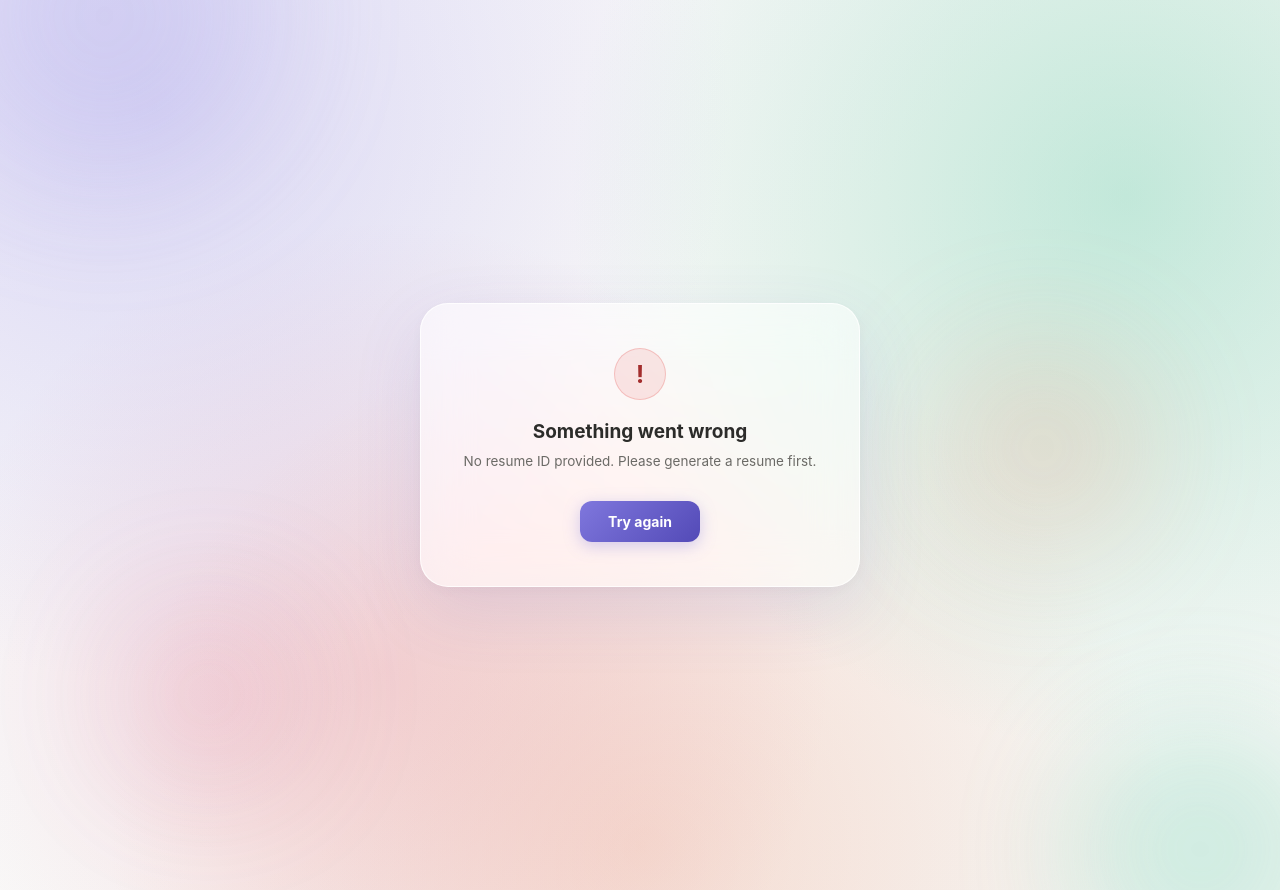
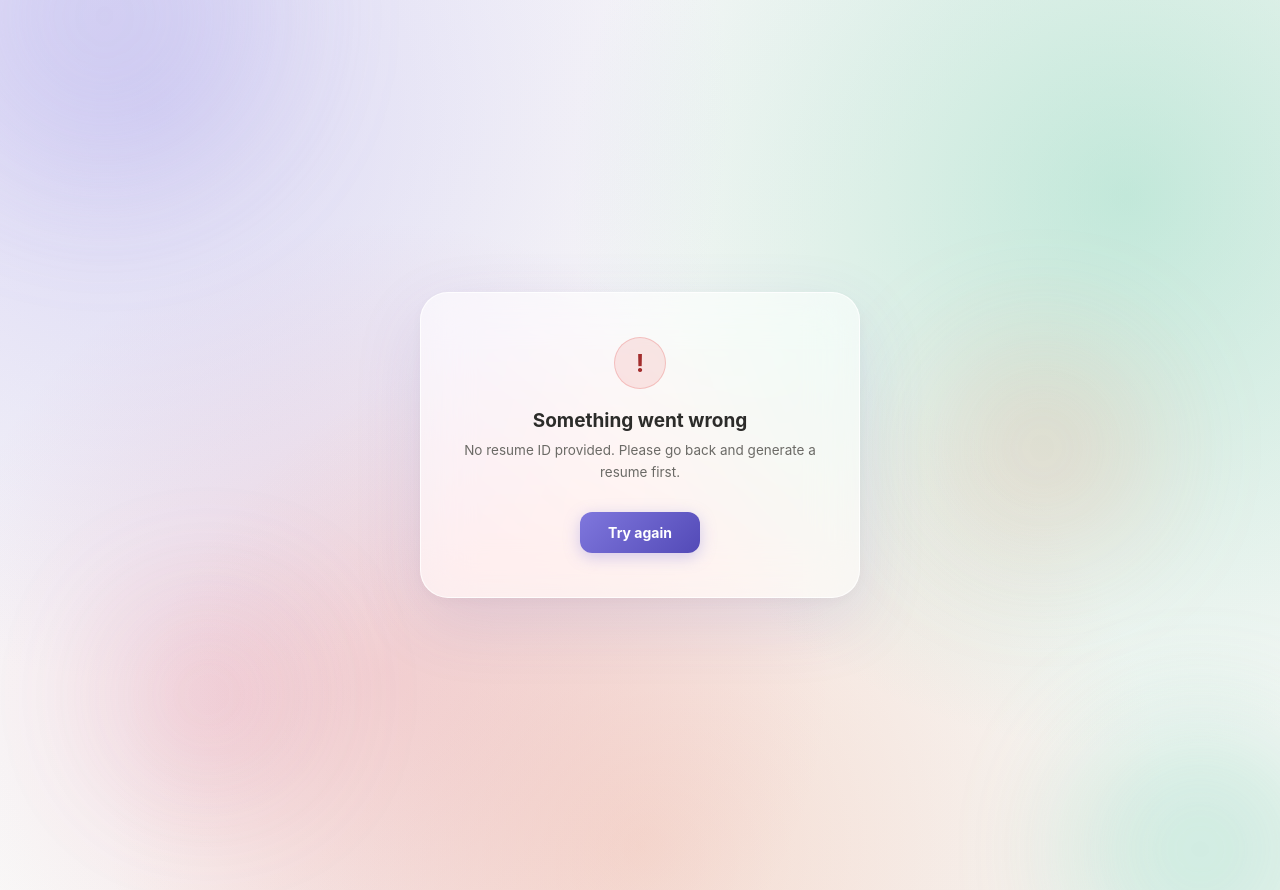
Before and after one commit to Kumarteja-dev/resume-builder-api, a Flask app: page /resume in a window 1280 px wide. Run offline with Flask 3, Linux system fonts and the light colour scheme.

Commit message:
Update results.html

```diff
--- a/templates/results.html
+++ b/templates/results.html
@@ -415,12 +415,12 @@
   <div class="blob b4"></div>
 
   <div class="error-card">
-    <div class="error-icon">!</div>
-    <div class="error-title">Something went wrong</div>
+    <div class="error-icon" id="error-icon">!</div>
+    <div class="error-title" id="error-title">Something went wrong</div>
     <div class="error-message" id="error-message-text">
       We couldn't generate your resume. Please try again.
     </div>
-    <button class="retry-btn" onclick="window.location.reload()">Try again</button>
+    <button class="retry-btn" id="error-action-btn" onclick="window.location.reload()">Try again</button>
   </div>
 </div>
 
@@ -451,6 +451,7 @@
 <script>
 const params = new URLSearchParams(window.location.search);
 const resumeId = params.get('id');
+const errorReason = params.get('error');
 
 const loadingScreen = document.getElementById('loading-screen');
 const errorScreen = document.getElementById('error-screen');
@@ -482,12 +483,24 @@ function advanceStep() {
   }
 }
 
-function showError(message) {
+function showError(message, options) {
+  options = options || {};
   clearInterval(stepInterval);
   loadingScreen.style.display = 'none';
   errorScreen.style.display = 'flex';
   document.getElementById('error-message-text').textContent = message ||
     "We couldn't generate your resume. Please try again.";
+  document.getElementById('error-title').textContent =
+    options.title || "Something went wrong";
+
+  const btn = document.getElementById('error-action-btn');
+  if (options.actionLabel && options.actionUrl) {
+    btn.textContent = options.actionLabel;
+    btn.onclick = function() { window.location.href = options.actionUrl; };
+  } else {
+    btn.textContent = "Try again";
+    btn.onclick = function() { window.location.reload(); };
+  }
 }
 
 function showResume(html) {
@@ -507,7 +520,20 @@ function showResume(html) {
 }
 
 if (!resumeId) {
-  showError('No resume ID provided. Please generate a resume first.');
+  const homeUrl = 'https://tejachowdary383.bubbleapps.io/version-test';
+  if (errorReason === 'limit_reached') {
+    showError(
+      'You\'ve used all your free trial resumes. Subscribe to keep generating tailored resumes.',
+      { title: 'Trial complete', actionLabel: 'Back to home', actionUrl: homeUrl }
+    );
+  } else if (errorReason === 'daily_limit') {
+    showError(
+      'You\'ve reached your daily limit of resumes. Your limit resets tomorrow.',
+      { title: 'Daily limit reached', actionLabel: 'Back to home', actionUrl: homeUrl }
+    );
+  } else {
+    showError('No resume ID provided. Please go back and generate a resume first.');
+  }
 } else {
   document.getElementById('download-btn').addEventListener('click', function() {
     window.location.href = '/download-docx?id=' + encodeURIComponent(resumeId);
```
